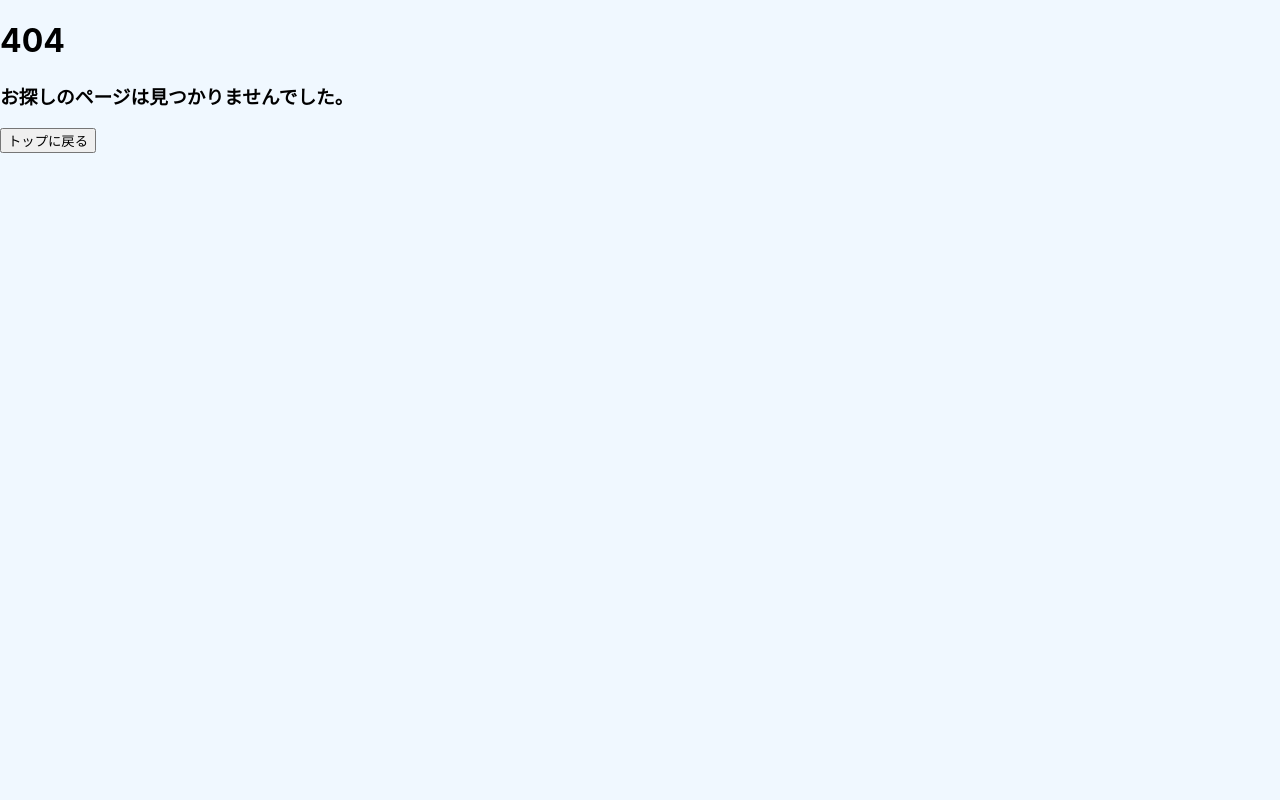
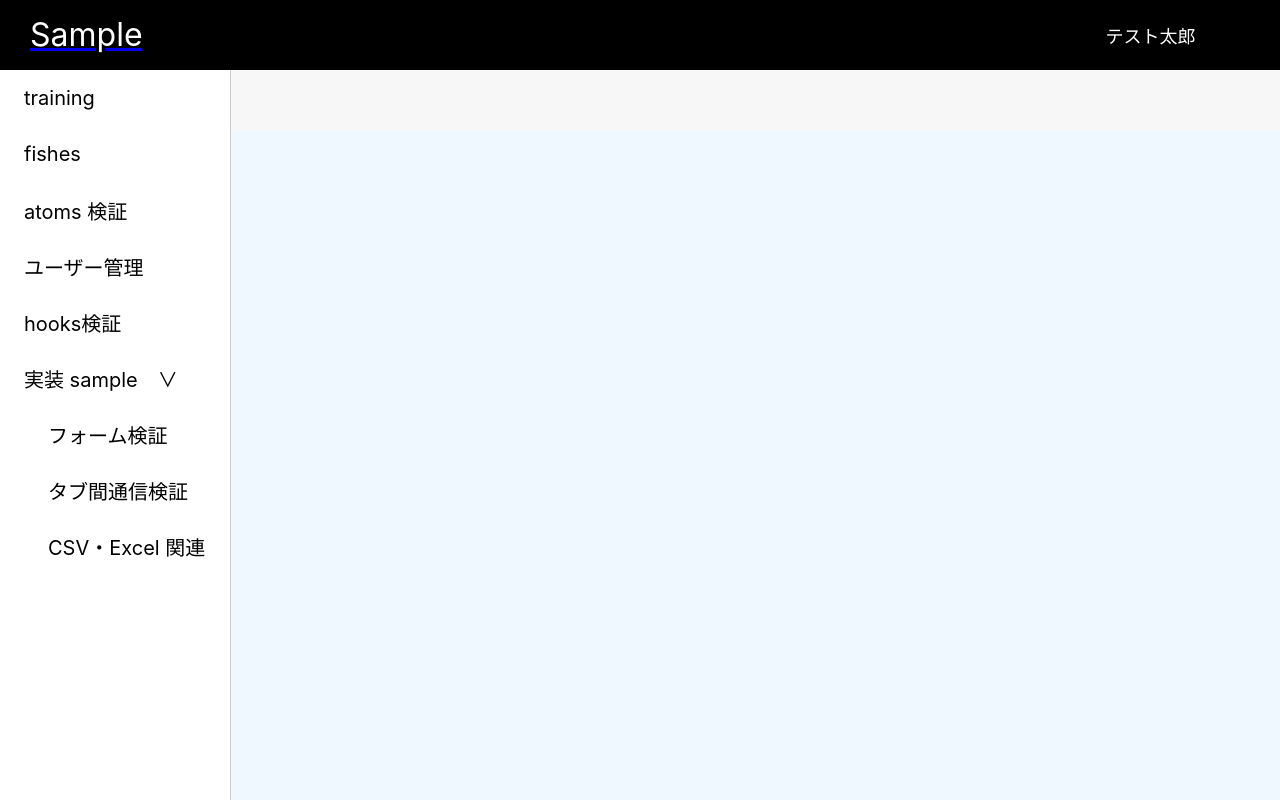
Before and after one commit to Snails8/react-module, a React (Create React App) app in the folder frontend/: page /samples/tabs in a window 1280 px wide. Before the commit this address had no page. Built offline with nearby package versions, Linux system fonts and the light colour scheme.

Commit message:
add: tab page の作成

```diff
--- a/frontend/src/RouterConfig.tsx
+++ b/frontend/src/RouterConfig.tsx
@@ -30,6 +30,7 @@ import { Sample } from './pages/_Sample/Sample';
 import { ReduxPage } from './pages/_Inspect/ReduxPage/ReduxPage';
 import { ReduxTestPage } from './pages/_Inspect/ReduxPage/ReduxTestPage';
 import { UploadFilePage } from './pages/_Sample/UploadFilePage/UploadFilePage';
+import { TabPage } from './pages/_Sample/TabPage/TabPage';
 
 export const RouterConfig: React.VFC = () => {
   return (
@@ -67,6 +68,7 @@ export const RouterConfig: React.VFC = () => {
           <Route path="redux/test" element={<ReduxTestPage />} />
           <Route path="samples" element={<Sample />} />
           <Route path="samples/upload-file" element={<UploadFilePage />} />
+          <Route path="samples/tabs" element={<TabPage />} />
         </Routes>
       </BrowserRouter>
     </>
--- a/frontend/src/pages/_Sample/Sample.tsx
+++ b/frontend/src/pages/_Sample/Sample.tsx
@@ -13,6 +13,9 @@ export const Sample = () => {
         <li>
           <Link to="/samples/upload-file">ファイルアップロード</Link>
         </li>
+        <li>
+          <Link to="/samples/tabs">タブのサンプル</Link>
+        </li>
       </ul>
     </Layout>
   );
--- /dev/null
+++ b/frontend/src/pages/_Sample/TabPage/TabPage.tsx
@@ -0,0 +1,14 @@
+import { Layout } from "../../../components/templates/_Layout/Layout";
+import styles from "./TabPage.module.css";
+
+export const TabPage = () => {
+  return (
+    <Layout isContainerDesign>
+      <div>
+
+        <ul></ul>
+
+      </div>
+    </Layout>
+  );
+};
```
Also changed, not shown: frontend/src/pages/_Sample/TabPage/TabPage.module.css (added).
